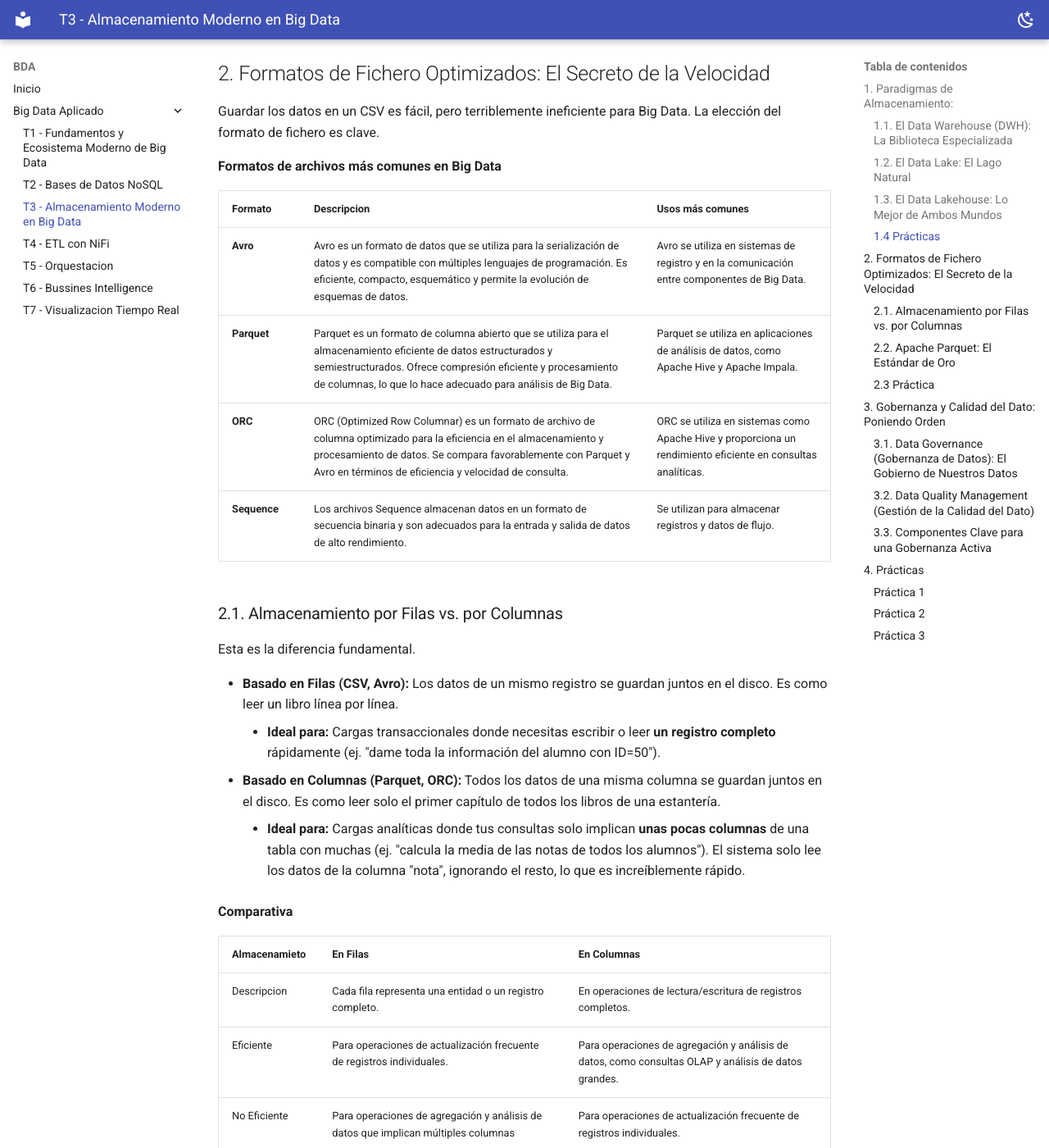
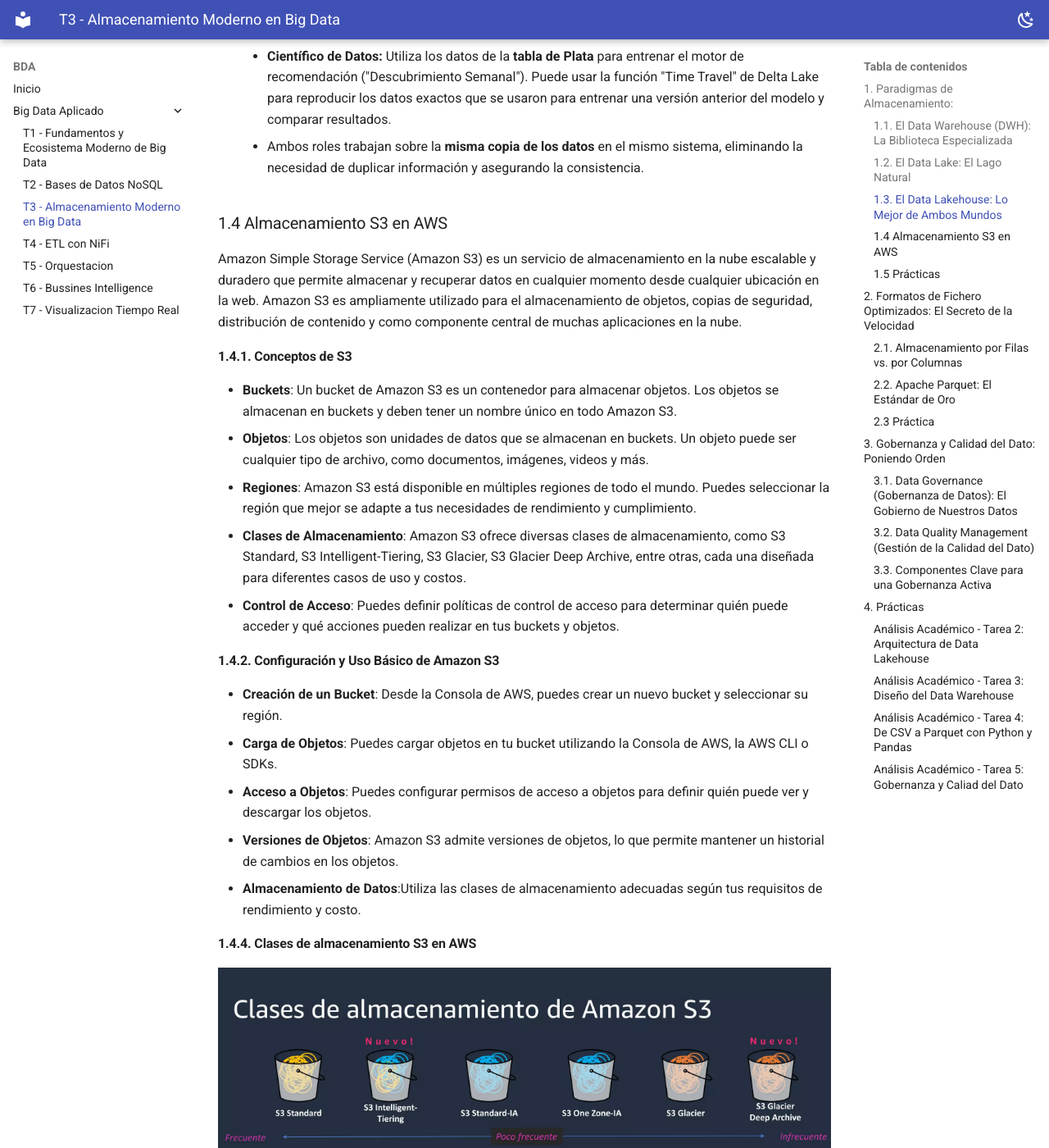
Before and after one commit to luisgarciabonifaz/BDA, an MkDocs documentation site: the page built from docs/T_03_Almacenamiento_Moderno/Almacenamiento_Moderno_BigData.md, in a window 1280 px wide and 1400 px high, scrolled down 5781 px. Shown: the whole window at 82% size. Built offline with MkDocs 1.6.1 and Material for MkDocs 9.7.7, drawn with Linux system fonts in a browser that asks for light colours; some of the changed text lies outside the part shown.

Commit message:
Actualizo las practicas

```diff
--- a/docs/T_03_Almacenamiento_Moderno/Almacenamiento_Moderno_BigData.md
+++ b/docs/T_03_Almacenamiento_Moderno/Almacenamiento_Moderno_BigData.md
@@ -1,8 +1,4 @@
-<div class="titulo">
-   Almacenamiento Moderno: Data Lake & Data Warehouse
-</div>
-
-#
+# Almacenamiento Moderno: Data Lake & Data Warehouse
 
 En este tema vamos a aprender a construir el "almacén" donde guardaremos todos los datos durante elproyecto de Big Data La forma en que almacenamos los datos es una de las decisiones de arquitectura más críticas que tomaremos. Una buena estrategia de almacenamiento garantiza que nuestras consultas sean rápidas, que nuestros sistemas sean escalables y que nuestros costes se mantengan bajo control.
 
@@ -10,16 +6,22 @@
 
 ## 1. Paradigmas de Almacenamiento:
 
-**¿Biblioteca, Lago o Ambos?** La elección de la arquitectura de almacenamiento depende del tipo de datos que tenemos y, sobre todo, de lo que queremos hacer con ellos.
+**¿Biblioteca, Lago o Ambos?**
+
+La elección de la arquitectura de almacenamiento depende del tipo de datos que tenemos y, sobre todo, de lo que queremos hacer con ellos.
 
 ### 1.1. El Data Warehouse (DWH): La Biblioteca Especializada
 
 Imagina una gran biblioteca universitaria. Los libros (datos) no se aceptan de cualquier manera. Pasan por un riguroso proceso de selección, catalogación y clasificación antes de ser colocados en estanterías específicas. Todo está perfectamente ordenado y estructurado para que un investigador (un analista de negocio) pueda encontrar la información que necesita para su tesis (un informe de BI) de la forma más rápida y fiable posible.
 
-- **Concepto Clave:** El DHW es un repositorio central de datos **integrados, depurados y estructurados**, optimizado para el análisis y la generación de informes (Business Intelligence).
-- **Schema-on-Write (Estructura al Escribir):** La característica que lo define. Antes de que un solo dato entre en el DWH, debemos haber definido una estructura rígida (tablas, columnas, tipos de datos). Si los datos no cumplen con esa estructura, son rechazados o deben ser transformados.
-- **Contenido:** Solo contiene la "joya de la corona": datos limpios, transformados y agregados que han sido validados. Es la **fuente única de la verdad (Single Source of Truth)** para la toma de decisiones estratégicas.
-- **Uso Principal:** Consultas SQL complejas, informes de BI (como los que haremos con Power BI) y cuadros de mando para la dirección.
+- **Concepto Clave:**
+    - El DHW es un repositorio central de datos **integrados, depurados y estructurados**, optimizado para el análisis y la generación de informes (Business Intelligence).
+- **Schema-on-Write (Estructura al Escribir):**
+    - La característica que lo define. Antes de que un solo dato entre en el DWH, debemos haber definido una estructura rígida (tablas, columnas, tipos de datos). Si los datos no cumplen con esa estructura, son rechazados o deben ser transformados.
+- **Contenido:**
+    - Solo contiene la "joya de la corona": datos limpios, transformados y agregados que han sido validados. Es la **fuente única de la verdad (Single Source of Truth)** para la toma de decisiones estratégicas.
+- **Uso Principal:**
+    - Consultas SQL complejas, informes de BI (como los que haremos con Power BI) y cuadros de mando para la dirección.
 - **Metodologías de Diseño:**
     - **Inmon (Top-down):** Propone construir un gran DWH corporativo centralizado y, a partir de él, crear pequeños subconjuntos de datos llamados *Data Marts* para cada departamento.
     - **Kimball (Bottom-up):** Propone un enfoque más ágil. Se construyen primero los *Data Marts* enfocados en procesos de negocio específicos (ventas, finanzas, etc.) y luego se unen para formar un DWH consolidado. **Para nuestro Proyecto 2, seguiremos la filosofía de Kimball**, ya que diseñaremos un Data Mart específico para el análisis de resultados académicos.
@@ -54,11 +56,16 @@
 
 Ahora imagina un gran lago natural. Varios ríos (fuentes de datos) desembocan en él, arrastrando todo tipo de elementos: agua clara, barro, troncos, peces, plantas (datos estructurados, semi-estructurados y no estructurados). El lago lo acepta y lo almacena todo en su estado original, sin filtros.
 
-- **Concepto Clave:** Es un repositorio de almacenamiento masivo que guarda enormes cantidades de **datos en su formato nativo y crudo**.
-- **Schema-on-Read (Estructura al Leer):** La filosofía opuesta al DWH. No se define ninguna estructura al guardar los datos. La responsabilidad de interpretar y dar forma a los datos recae en el analista o científico de datos en el momento en que los va a utilizar.
-- **Contenido:** ¡De todo! Desde tablas de bases de datos y CSVs hasta logs de servidores, imágenes, vídeos, clics de una web o datos de sensores de IoT. Nada se descarta.
-- **Uso Principal:** Exploración de datos, análisis predictivo y Machine Learning, donde los científicos de datos necesitan acceso a los datos originales y sin procesar para descubrir patrones ocultos.
-- **El Gran Reto:** Si no se gestiona adecuadamente con metadatos y un catálogo, un Data Lake puede convertirse rápidamente en un **Data Swamp (Ciénaga de Datos)**: un repositorio caótico y sin documentar donde es imposible encontrar nada de valor.
+- **Concepto Clave:**
+    - Es un repositorio de almacenamiento masivo que guarda enormes cantidades de **datos en su formato nativo y crudo**.
+- **Schema-on-Read (Estructura al Leer):**
+    - La filosofía opuesta al DWH. No se define ninguna estructura al guardar los datos. La responsabilidad de interpretar y dar forma a los datos recae en el analista o científico de datos en el momento en que los va a utilizar.
+- **Contenido:**
+    - ¡De todo! Desde tablas de bases de datos y CSVs hasta logs de servidores, imágenes, vídeos, clics de una web o datos de sensores de IoT. Nada se descarta.
+- **Uso Principal:**
+    - Exploración de datos, análisis predictivo y Machine Learning, donde los científicos de datos necesitan acceso a los datos originales y sin procesar para descubrir patrones ocultos.
+- **El Gran Reto:**
+    - Si no se gestiona adecuadamente con metadatos y un catálogo, un Data Lake puede convertirse rápidamente en un **Data Swamp (Ciénaga de Datos)**: un repositorio caótico y sin documentar donde es imposible encontrar nada de valor.
 
 #### 1.2.1. Herramientas populares para Data Lake
 
@@ -88,8 +95,10 @@
 
 ¿Y si pudiéramos tener la escala y flexibilidad del lago, pero con la fiabilidad y el orden de la biblioteca? Esa es la promesa del Data Lakehouse. Es la arquitectura que está dominando el ecosistema de datos moderno.
 
-- **Concepto Clave:** Es una nueva arquitectura que implementa funcionalidades de gestión y estructura propias de un Data Warehouse directamente sobre el almacenamiento de bajo coste de un Data Lake.
-- **Cómo Funciona:** Se basa en una capa de metadatos y un formato de tabla de código abierto (como Delta Lake, Apache Iceberg o Apache Hudi) que se coloca "encima" de los ficheros de datos (como Parquet) en el Data Lake. Esta capa añade capacidades cruciales.
+- **Concepto Clave:**
+    - Es una nueva arquitectura que implementa funcionalidades de gestión y estructura propias de un Data Warehouse directamente sobre el almacenamiento de bajo coste de un Data Lake.
+- **Cómo Funciona:**
+    - Se basa en una capa de metadatos y un formato de tabla de código abierto (como Delta Lake, Apache Iceberg o Apache Hudi) que se coloca "encima" de los ficheros de datos (como Parquet) en el Data Lake. Esta capa añade capacidades cruciales.
 - **Superpoderes que aporta:**
     - **Transacciones ACID:** Garantiza que las operaciones sobre los datos sean fiables (o se completan todas, o no se completa ninguna), evitando la corrupción de datos.
     - **Time Travel (Viaje en el Tiempo):** Permite consultar el estado de una tabla en un punto exacto del pasado, lo que es increíble para la auditoría y la depuración.
@@ -122,11 +131,34 @@
     - **Científico de Datos:** Utiliza los datos de la **tabla de Plata** para entrenar el motor de recomendación ("Descubrimiento Semanal"). Puede usar la función "Time Travel" de Delta Lake para reproducir los datos exactos que se usaron para entrenar una versión anterior del modelo y comparar resultados.
     - Ambos roles trabajan sobre la **misma copia de los datos** en el mismo sistema, eliminando la necesidad de duplicar información y asegurando la consistencia.
 
-### 1.4 Prácticas
+### 1.4 Almacenamiento S3 en AWS
 
-- [Práctica 1](#practica-1)
+Amazon Simple Storage Service (Amazon S3) es un servicio de almacenamiento en la nube escalable y duradero que permite almacenar y recuperar datos en cualquier momento desde cualquier ubicación en la web. Amazon S3 es ampliamente utilizado para el almacenamiento de objetos, copias de seguridad, distribución de contenido y como componente central de muchas aplicaciones en la nube.
 
-- [Práctica 2](#practica-2)
+#### 1.4.1. Conceptos de S3
+
+- **Buckets**: Un bucket de Amazon S3 es un contenedor para almacenar objetos. Los objetos se almacenan en buckets y deben tener un nombre único en todo Amazon S3.
+- **Objetos**: Los objetos son unidades de datos que se almacenan en buckets. Un objeto puede ser cualquier tipo de archivo, como documentos, imágenes, videos y más.
+- **Regiones**: Amazon S3 está disponible en múltiples regiones de todo el mundo. Puedes seleccionar la región que mejor se adapte a tus necesidades de rendimiento y cumplimiento.
+- **Clases de Almacenamiento**: Amazon S3 ofrece diversas clases de almacenamiento, como S3 Standard, S3 Intelligent-Tiering, S3 Glacier, S3 Glacier Deep Archive, entre otras, cada una diseñada para diferentes casos de uso y costos.
+- **Control de Acceso**: Puedes definir políticas de control de acceso para determinar quién puede acceder y qué acciones pueden realizar en tus buckets y objetos.
+
+#### 1.4.2. Configuración y Uso Básico de Amazon S3
+
+- **Creación de un Bucket**: Desde la Consola de AWS, puedes crear un nuevo bucket y seleccionar su región.
+- **Carga de Objetos**: Puedes cargar objetos en tu bucket utilizando la Consola de AWS, la AWS CLI o SDKs.
+- **Acceso a Objetos**: Puedes configurar permisos de acceso a objetos para definir quién puede ver y descargar los objetos.
+- **Versiones de Objetos**: Amazon S3 admite versiones de objetos, lo que permite mantener un historial de cambios en los objetos.
+- **Almacenamiento de Datos**:Utiliza las clases de almacenamiento adecuadas según tus requisitos de rendimiento y costo.
+
+#### 1.4.4. Clases de almacenamiento S3 en AWS
+
+![Clases de almacenamiento S3](ClasesAlmacenamientoS3.png){: style="width:100%;margin:auto;display:block"}
+
+### 1.5 Prácticas
+
+- [Práctica 1](#analisis-academico-tarea-2-arquitectura-de-data-lakehouse)
+- [Práctica 2](#analisis-academico-tarea-3-diseno-del-data-warehouse)
 
 ## 2. Formatos de Fichero Optimizados: El Secreto de la Velocidad
 
@@ -198,7 +230,7 @@
 
 ### 2.3 Práctica
 
-- [Práctica 3](#practica-3)
+- [Práctica 3](#analisis-academico-tarea-4-de-csv-a-parquet-con-python-y-pandas)
 
 ## 3. Gobernanza y Calidad del Dato: Poniendo Orden
 
@@ -276,19 +308,22 @@
     - **Depuración de Errores:** Si un dashboard muestra un dato incorrecto, el linaje nos permite "viajar hacia atrás" para encontrar el punto exacto donde se introdujo el error.
 - **Importancia:** Es fundamental para la **confianza y la auditoría**. Herramientas como **Apache NiFi**, que usaremos en el curso, tienen capacidades de linaje visual muy potentes, permitiendo ver en tiempo real la traza completa de cada dato que fluye por el sistema.
 
+[Práctica 4](#analisis-academico-tarea-5-gobernanza-y-caliad-del-dato)
 
 ## 4. Prácticas
 
-### Práctica 1
-**(Proyecto Analisis Académico): Arquitectura de Data Lakehouse**
+### Análisis Académico - Tarea 2: Arquitectura de Data Lakehouse
 
-Define una arquitectura Medallón (bronce, Plata, Oro) para el proyecto de datos academicos.
+Desde jefatura de estudio los datos academicos se actualizan despues de cada evaluación (tres veces al año). Ademas en los informes que la dirección muestra al claustro se utilizan datos de cursos anteriores para hacer comparativas. [Aqui](InformeEjemplo.pdf) tienes un ejemplo de informe en formato PDF.
+
+Los datos de los indicadores de actualizan una vez al año, al final del curso. Y tambien se utilizan datos de cursos anteriores para los informes de dirección.
+
+Teniendo en cuenta esta información define una arquitectura Medallón (bronce, Plata, Oro) para el proyecto de datos academicos.
 
 - Creala en AWS con el servicio S3.
 - Añade la definición de la arquitectura a tu GitHub del Proyecto de Análisis Academico.
 
-### Práctica 2
-**(Proyecto Analisis Académico): Diseño del Data Warehouse**
+### Análisis Académico - Tarea 3: Diseño del Data Warehouse
 
 Vamos a aplicar la metodología de Kimball para diseñar un *Data Mart* para nuestro proyecto. Usaremos un **Esquema en Estrella**, el modelo más común y eficiente para BI.
 
@@ -297,11 +332,31 @@
 
 Añade el diseño a tu GitHub del Proyecto Analisis Académico.
 
-### Práctica 3
-**(Proyecto Anáslisis Académico): De CSV a Parquet con Python y Pandas**
+### Análisis Académico - Tarea 4:  De CSV a Parquet con Python y Pandas
 
-Convertir los ficheros CSV limpios del módulo anterior al formato Parquet, mucho más eficiente, utilizando Python y Pandas
+Convertir los ficheros CSV limpios de los Indicadores al formato Parquet, mucho más eficiente, utilizando Python y Pandas
 
 De esta forma nuestros datos procesados se almacenan en un formato columnar y comprimido, dejándolos listos para ser utilizados por herramientas de procesamiento a gran escala como Apache NiFi en los próximas secciones.
 
 Añade el código a tu GitHub del Proyecto Analisis Académico.
+
+### Análisis Académico - Tarea 5:  Gobernanza y Caliad del Dato
+
+**Catalogo de Datos**
+
+Crea una hoja de calculo llamada **DATA_CATALOG** en tu proyecto de GitHub y rellenala con la información correspondiente a tu arquitectura Medallón, siguiendo este esquema:
+
+|Nombre del Activo de Datos|Descripción de Negocio|Propietario / Responsable|Clasificación de Sensibilidad|Capa de la Arquitectura|
+|--------------------------|----------------------|-------------------------|-----------------------------|------------------------|
+|raw/actas_originales|Ficheros de actas en formato PDF/CSV. Datos crudos y sin validar.|Administración / Profesorado|Confidencial (PII)|Bronce|
+
+**Linaje**
+
+Crea una hoja de calculo llamada **DATA_LINEAGE** en tu proyecto de GitHub y rellenala con el flujo de linaje. Rellena los detalles de cada transformación que, idealmente, se aplicaría en la Capa Plata a la nota numérica de las calificaciones. Aqui tienes un ejemplo
+
+| **Etapa / Fichero**    | **Origen**                                    | **Transformaciones Clave Aplicadas**                         | **Destino**                                   | **Responsable de la Transformación** |
+| ---------------------- | --------------------------------------------- | ------------------------------------------------------------ | --------------------------------------------- | ------------------------------------ |
+| **Inicio: Fichero CSV Calificaciones** | `raw/ficheros_originales`                        | Ninguna. Datos volcados directamente.                        | N/A                                           | Ingesta (e.g., Apache NiFi)          |
+| **Transformación (1)** | `raw/ficheros_originales`                        | **[Describe una limpieza o validación que aplicarías, ej: Estandarización del formato de nota (ej: "No Presentado" a NULL).]** | `processed/fact_calificaciones`               | Ingeniero de Datos                   |
+| **Transformación (2)** | `processed/fact_calificaciones`               | **[Describe una validación de calidad, ej: Comprobar que la calificación está en el rango [0, 10] y rechazar/marcar errores.]** | `processed/fact_calificaciones` (Tabla Plata) | Ingeniero de Datos                   |
+| **Agregación Final**   | `processed/fact_calificaciones` (Tabla Plata) | **[Describe la agregación necesaria para la Capa Oro, ej: Cálculo de la nota media grupal, o la tasa de éxito.]** | `gold/rendimiento_ciclo`                      | Analista BI / Científico de Datos    |
```
Also changed, not shown: docs/T_03_Almacenamiento_Moderno/ClasesAlmacenamientoS3.png (added), 1 other file.
